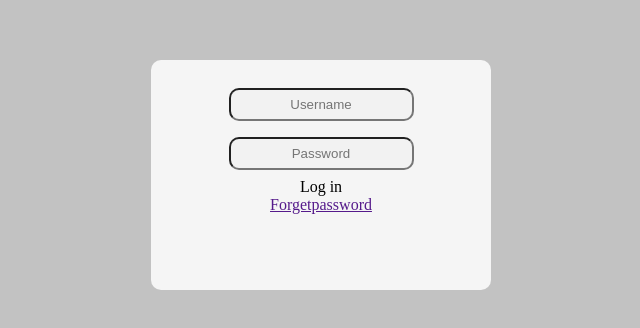
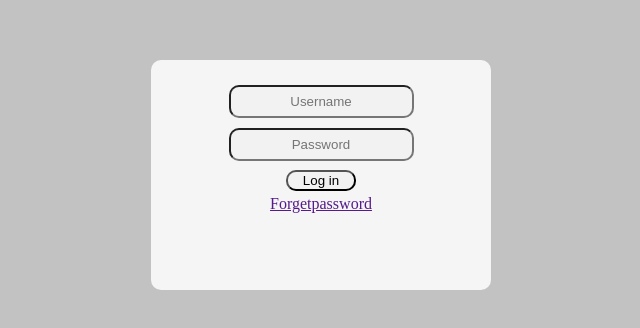
Before and after one commit to bzhar-23/Log-in-System, a plain HTML site: page index.html in a window 1280 px wide. Shown: the part 240-568 px from the top of the page, without its empty margins (319-959 px from the left). Drawn offline with Linux system fonts and the light colour scheme.

Commit message:
DO somethig with button

```diff
--- a/index.html
+++ b/index.html
@@ -12,7 +12,7 @@
 <br>
 <input type="Password" name="Password" placeholder="Password">
 <br>
-<buttom> Log in </buttom>
+<button> Log in </button>
 <br>
 <a href=""> Forgetpassword </a>
 </form>
--- a/style.css
+++ b/style.css
@@ -14,7 +14,13 @@ input{
     text-align: center;
     background: #f2f2f2;
     height:25px;
-    margin: 8px;
+    margin: 5px;
     padding: 2px;
     border-radius: 10px;
 }
+button{
+    background: #f2f2f2;
+    margin:4px;
+    width:70px;
+    border-radius: 10px;
+}
```
